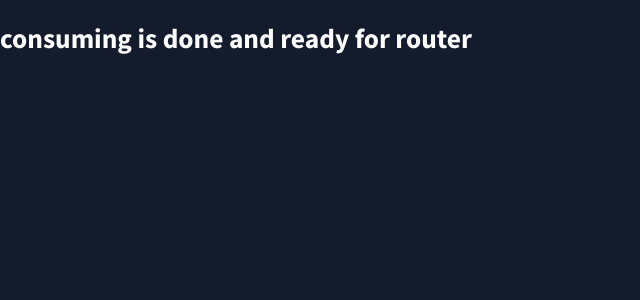
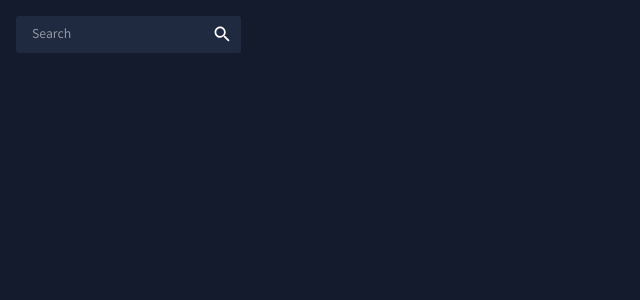
Before and after one commit to birkan-dogan/react-admin-dashboard, a React (Create React App) app: page /contacts in a window 1280 px wide. Shown: the top 300 px of the page, without its empty margins (0-640 px from the left). Built offline with nearby package versions, Linux system fonts and the light colour scheme.

Commit message:
working on Topbar component

```diff
--- a/src/App.js
+++ b/src/App.js
@@ -1,5 +1,6 @@
 import { ColorModeContext, useMode } from "./theme";
 import { CssBaseline, ThemeProvider } from "@mui/material";
+import Topbar from "./scenes/global/Topbar";
 
 function App() {
   const [theme, colorMode] = useMode();
@@ -9,7 +10,7 @@ function App() {
         <CssBaseline />
         <div className="app">
           <main className="content">
-            <h1>consuming is done and ready for router</h1>
+            <Topbar />
           </main>
         </div>
       </ThemeProvider>
--- /dev/null
+++ b/src/scenes/global/Topbar.jsx
@@ -0,0 +1,34 @@
+import { Box, IconButton, useTheme } from "@mui/material";
+import { useContext } from "react";
+import { ColorModeContext, tokens } from "../../theme";
+import { InputBase } from "@mui/material";
+import LightModeOutlinedIcon from "@mui/icons-material/LightModeOutlined";
+import DarkModeOutlinedIcon from "@mui/icons-material/DarkModeOutlined";
+import NotificationsOutlinedIcon from "@mui/icons-material/NotificationsOutlined";
+import SettingsOutlinedIcon from "@mui/icons-material/SettingsOutlined";
+import PersonOutlinedIcon from "@mui/icons-material/PersonOutlined";
+import SearchIcon from "@mui/icons-material/Search";
+
+const Topbar = () => {
+  const theme = useTheme();
+  const colors = tokens(theme.palette.mode);
+  const colorMode = useContext(ColorModeContext);
+  return (
+    <Box display="flex" justifyContent="space-between" p={2}>
+      {/* searchBar */}
+      <Box
+        display="flex"
+        backgroundColor={colors.primary[400]}
+        borderRadius="3px"
+      >
+        <InputBase sx={{ ml: 2, flex: 1 }} placeholder="Search" />
+        <IconButton type="button" sx={{ p: 1 }}>
+          <SearchIcon />
+        </IconButton>
+      </Box>
+      {/* ICONS */}
+    </Box>
+  );
+};
+
+export default Topbar;
--- a/src/scenes/global/index.jsx
+++ /dev/null
@@ -1,5 +0,0 @@
-const Global = () => {
-  return <div>Global</div>;
-};
-
-export default Global;
```
